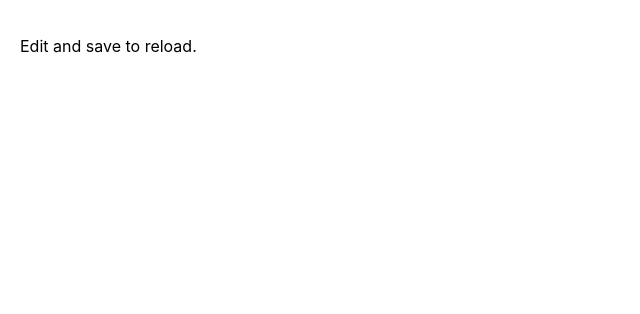
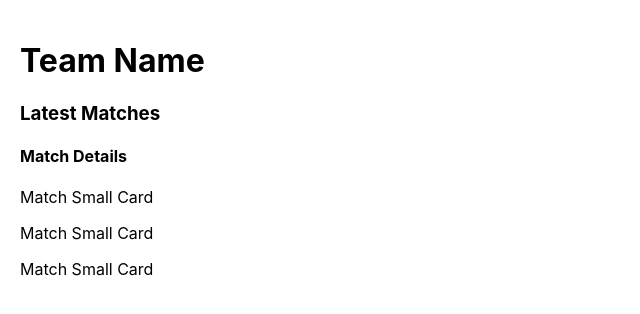
Before and after one commit to mesnuuu/ipl-dashboard, a React (Create React App) app in the folder src/frontend/: page / in a window 1280 px wide. Shown: the top 314 px of the page, without its empty margins (0-640 px from the left). Built offline with nearby package versions, Linux system fonts and the light colour scheme.

Commit message:
06.2 - Basic 3 components
Hard coded values in components.

```diff
--- a/src/frontend/src/App.js
+++ b/src/frontend/src/App.js
@@ -1,13 +1,14 @@
-import logo from './logo.svg';
+
 import './App.css';
+import { TeamPage } from './pages/TeamPage';
 
-function App() {
+
+function App()
+{
   return (
     <div className="App">
 
-        <p>
-          Edit  and save to reload.
-        </p>
+      <TeamPage />
 
     </div>
   );
--- /dev/null
+++ b/src/frontend/src/components/MatchDetailCard.js
@@ -0,0 +1,13 @@
+import React from "react";
+
+export const MatchDetailCard = () =>
+{
+    return (
+        <div className="MatchDetailCard">
+
+            <h3>Latest Matches</h3>
+            <h4>Match Details</h4>
+
+        </div>
+    );
+}
--- /dev/null
+++ b/src/frontend/src/components/MatchSmallCard.js
@@ -0,0 +1,12 @@
+import React from "react";
+
+export const MatchSmallCard = () =>
+{
+    return (
+        <div className="MatchSmallCard ">
+
+            <p>Match Small Card</p>
+
+        </div>
+    );
+}
--- /dev/null
+++ b/src/frontend/src/pages/TeamPage.js
@@ -0,0 +1,18 @@
+import React from "react";
+import { MatchDetailCard } from "../components/MatchDetailCard";
+import { MatchSmallCard } from "../components/MatchSmallCard";
+
+export const TeamPage = () =>
+{
+    return (
+        <div className="TeamPage">
+
+            <h1>Team Name</h1>
+            <MatchDetailCard />
+            <MatchSmallCard />
+            <MatchSmallCard />
+            <MatchSmallCard />
+
+        </div>
+    );
+}
```
